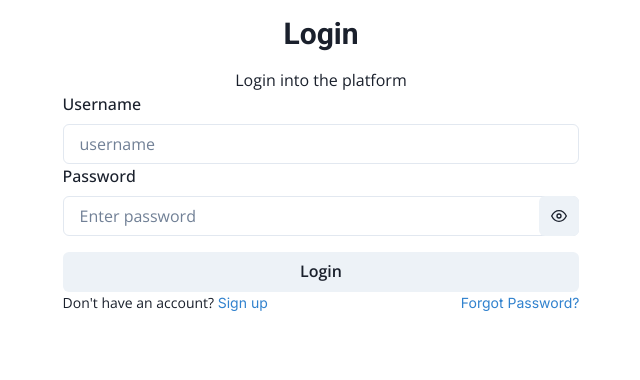
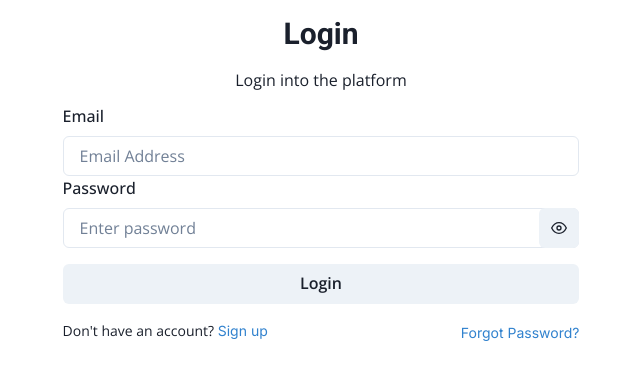
Before and after one commit to JustShuaib/project-frontend, a Next.js app: page /login in a window 1280 px wide. Shown: the top 380 px of the page, without its empty margins (319-959 px from the left). Built offline with nearby package versions, Linux system fonts and the light colour scheme; no server answers.

Commit message:
Updated login credentials

```diff
--- a/pages/login/index.tsx
+++ b/pages/login/index.tsx
@@ -20,7 +20,7 @@ import { Link, Page } from "../../components";
 import { BACKEND_URL } from "../../utils/urls";
 
 interface FormData {
-  username: string;
+  email: string;
   password: string;
 }
 const Login = () => {
@@ -37,26 +37,27 @@ const Login = () => {
     isClosable: true,
     styleConfig: { fontSize: "12px" },
   });
-  const onSubmit: SubmitHandler<FormData> = async ({ username, password }) => {
+  const onSubmit: SubmitHandler<FormData> = async ({ email, password }) => {
     const formData = new FormData();
-    formData.append("username", username);
+    formData.append("username", email);
     formData.append("password", password);
     try {
       const res = await fetch(`${BACKEND_URL}/login`, {
         method: "POST",
         body: formData,
       });
-      const { detail } = await res.json();
+      const data = await res.json();
+      console.log(data);
       if (res.status === 200) {
         toast({
-          description: detail,
+          description: "Logged in successfully",
           status: "success",
         });
         reset();
         setShow(false);
       } else {
         toast({
-          description: detail,
+          description: "Invalid credentials",
           status: "error",
         });
       }
@@ -83,17 +84,21 @@ const Login = () => {
         </Heading>
         <Text textAlign="center">Login into the platform</Text>
         <Container onSubmit={handleSubmit(onSubmit)} as="form">
-          <FormControl isInvalid={Boolean(errors.username)}>
-            <FormLabel htmlFor="username">Username</FormLabel>
+          <FormControl mt={3} isInvalid={Boolean(errors.email)}>
+            <FormLabel htmlFor="email">Email</FormLabel>
             <Input
-              id="username"
-              placeholder="username"
-              {...register("username", {
-                required: "username is required",
+              id="email"
+              placeholder="Email Address"
+              {...register("email", {
+                required: "Email is required",
+                pattern: {
+                  value: /^\S+@\S+$/i,
+                  message: "Invalid email address",
+                },
               })}
             />
             <FormErrorMessage>
-              {errors.username && errors.username.message}
+              {errors.email && errors.email.message}
             </FormErrorMessage>
           </FormControl>
 
@@ -120,7 +125,7 @@ const Login = () => {
               {errors.password && errors.password.message}
             </FormErrorMessage>
           </FormControl>
-          <Button mt={4} w="full" isLoading={isSubmitting} type="submit">
+          <Button my={4} w="full" isLoading={isSubmitting} type="submit">
             Login
           </Button>
           <Flex
@@ -129,7 +134,7 @@ const Login = () => {
             align="center"
             justify="space-between"
           >
-            <Text>
+            <Text mb={1}>
               Don&apos;t have an account? <Link href="/signup">Sign up</Link>
             </Text>
             <Link href="/login/forgot-password">Forgot Password?</Link>
```
